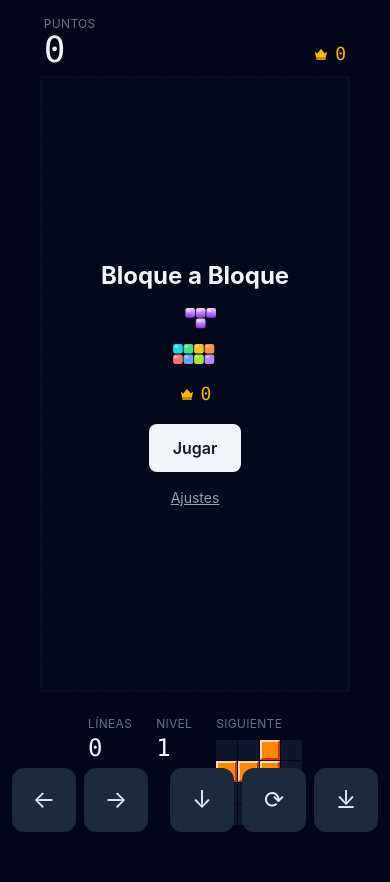
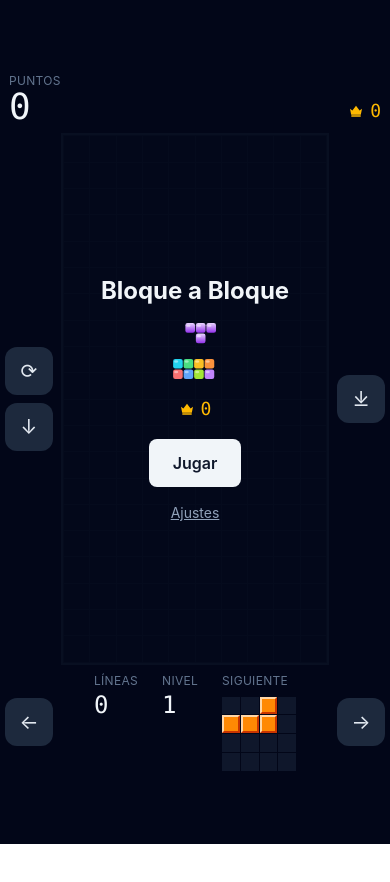
Before and after one commit to Calikane13/tetris, a React (Vite) app: page / in a window 390 px wide. Shown: the top 882 px of the page. After the commit the page ends 844 px from the top, so only its background shows below. Built offline with nearby package versions, Linux system fonts and the light colour scheme.

Commit message:
Arreglar disposicion en movil: botones a los lados y HUD visible

```diff
--- a/src/App.tsx
+++ b/src/App.tsx
@@ -10,7 +10,12 @@ import { Logo } from './components/Logo';
 import { Overlay, OverlayButton } from './components/Overlay';
 import { ScoreBar } from './components/ScoreBar';
 import { SettingsPanel } from './components/SettingsPanel';
-import { TouchControls } from './components/TouchControls';
+import {
+  TouchMoveLeft,
+  TouchMoveRight,
+  TouchSideLeft,
+  TouchSideRight,
+} from './components/TouchControls';
 import { useGameLoop } from './hooks/useGameLoop';
 import { useKeyboard } from './hooks/useKeyboard';
 import { useGameStore } from './store/useGameStore';
@@ -45,10 +50,19 @@ function App() {
   }, []);
 
   return (
-    <main className="flex min-h-dvh items-center justify-center bg-slate-950 p-4 pb-32 md:pb-4">      <div className="flex flex-col items-center gap-6 md:flex-row md:items-start md:gap-10">
-        {/* La barra de puntuación va sobre el tablero y comparte su ancho. */}
-        <div className="flex flex-col gap-2">
+    // h-dvh y overflow-hidden en lugar de min-h-dvh: en móvil no debe haber
+    // nada que desplazar. Si la página puede moverse, el contenido acaba
+    // deslizándose bajo los botones y el HUD se pierde de vista.
+    <main className="flex h-dvh items-center justify-center overflow-hidden bg-slate-950 p-2 md:p-4">
+      <div className="flex w-full flex-col items-center gap-3 md:w-auto md:flex-row md:items-start md:gap-10">
+        <div className="flex flex-col items-stretch gap-2">
           <ScoreBar />
+
+          {/* Fila del tablero: girar y bajar a su izquierda, caída rápida a su
+              derecha. En escritorio los botones no se muestran y solo queda el
+              tablero. */}
+          <div className="flex items-center justify-center gap-2">
+            <TouchSideLeft />
 
             {/* relative para que las capas se posicionen sobre el tablero */}
             <div className="relative">
@@ -70,12 +84,8 @@ function App() {
 
               {!showSettings && status === 'menu' && (
                 <Overlay title="Bloque a Bloque">
-                {/* El logo es más pequeño en móvil para que el menú entero
-                    quepa sin desplazamiento a 320x568 (requisito C30). */}
                   <Logo size={56} className="md:hidden" />
                   <Logo size={88} className="hidden md:block" />
-
-
 
                   {/* El récord se ve antes de empezar (requisito C27). */}
                   <div className="flex items-center gap-1.5 text-amber-400">
@@ -144,13 +154,23 @@ function App() {
                 </Overlay>
               )}
             </div>
+
+            <TouchSideRight />
           </div>
 
+          {/* Fila inferior, solo en móvil: mover a la izquierda en un extremo,
+              mover a la derecha en el otro, y el HUD entre los dos. */}
+          <div className="flex items-center justify-between gap-2 md:hidden">
+            <TouchMoveLeft />
+            <Hud />
+            <TouchMoveRight />
+          </div>
+        </div>
+
+        {/* En escritorio el HUD va en su columna lateral de siempre. */}
+        <div className="hidden md:block">
           <Hud />
         </div>
-
-      <div className="fixed inset-x-0 bottom-0 p-3 md:hidden">
-        <TouchControls />
       </div>
 
       <LiveRegion />
--- a/src/components/TouchControls.tsx
+++ b/src/components/TouchControls.tsx
@@ -3,8 +3,11 @@
 // Se usan eventos pointer en lugar de touch porque funcionan igual con dedo,
 // ratón y lápiz, y así hay un solo camino de código.
 //
-// La repetición al mantener pulsado replica la del teclado: una pausa inicial
-// y después repeticiones rápidas.
+// Se exportan en tres grupos porque van repartidos por la pantalla en vez de
+// juntos en una barra: girar y bajar pegados al lado izquierdo del tablero,
+// caída rápida al derecho, y los de mover en la fila de abajo, uno en cada
+// extremo. Así ningún botón se solapa con el tablero ni con el HUD, y los
+// pulgares caen de forma natural sobre los de mover, que son los más usados.
 
 import { useEffect, useRef } from 'react';
 import { REPEAT_DELAY, REPEAT_INTERVAL } from '../engine/constants';
@@ -54,32 +57,55 @@ function TouchButton({ label, symbol, onPress, repeat = false }: TouchButtonProp
       onPointerUp={stop}
       onPointerLeave={stop}
       onPointerCancel={stop}
-      className="flex h-16 w-16 touch-none select-none items-center justify-center rounded-xl bg-slate-800 text-2xl text-slate-200 active:bg-slate-700"
+      className="flex h-12 w-12 shrink-0 touch-none select-none items-center justify-center rounded-xl bg-slate-800 text-xl text-slate-200 active:bg-slate-700"
     >
       {symbol}
     </button>
   );
 }
 
-export function TouchControls() {
-  const moveLeft = useGameStore((state) => state.moveLeft);
-  const moveRight = useGameStore((state) => state.moveRight);
+/** Girar y bajar, al lado izquierdo del tablero. */
+export function TouchSideLeft() {
   const softDrop = useGameStore((state) => state.softDrop);
   const rotateCW = useGameStore((state) => state.rotateCW);
+
+  return (
+    <div className="flex flex-col gap-2 md:hidden">
+      <TouchButton label="Rotar" symbol="⟳" onPress={rotateCW} />
+      <TouchButton label="Bajar" symbol="↓" onPress={softDrop} repeat />
+    </div>
+  );
+}
+
+/** Caída rápida, al lado derecho del tablero. */
+export function TouchSideRight() {
   const hardDrop = useGameStore((state) => state.hardDrop);
 
   return (
-    <div className="flex w-full items-center justify-between gap-2 md:hidden">
-      <div className="flex gap-2">
-        <TouchButton label="Mover a la izquierda" symbol="←" onPress={moveLeft} repeat />
-        <TouchButton label="Mover a la derecha" symbol="→" onPress={moveRight} repeat />
-      </div>
-
-      <div className="flex gap-2">
-        <TouchButton label="Bajar" symbol="↓" onPress={softDrop} repeat />
-        <TouchButton label="Rotar" symbol="⟳" onPress={rotateCW} />
-        <TouchButton label="Caída rápida" symbol="⤓" onPress={hardDrop} />
-      </div>
+    <div className="flex flex-col gap-2 md:hidden">
+      <TouchButton label="Caída rápida" symbol="⤓" onPress={hardDrop} />
     </div>
   );
 }
+
+/** Mover a la izquierda, en el extremo izquierdo de la fila inferior. */
+export function TouchMoveLeft() {
+  const moveLeft = useGameStore((state) => state.moveLeft);
+
+  return (
+    <div className="md:hidden">
+      <TouchButton label="Mover a la izquierda" symbol="←" onPress={moveLeft} repeat />
+    </div>
+  );
+}
+
+/** Mover a la derecha, en el extremo derecho de la fila inferior. */
+export function TouchMoveRight() {
+  const moveRight = useGameStore((state) => state.moveRight);
+
+  return (
+    <div className="md:hidden">
+      <TouchButton label="Mover a la derecha" symbol="→" onPress={moveRight} repeat />
+    </div>
+  );
+}
--- a/src/index.css
+++ b/src/index.css
@@ -1,9 +1,29 @@
 @import "tailwindcss";
 
 :root {
-  /* Tamaño de celda. Se adapta al ancho y al alto de la pantalla para que el
-     tablero entero quepa sin medir nada desde JavaScript. */
-  --cell: min(8vw, 3.5vh, 30px);
+  /*
+    Tamaño de celda.
+
+    El tablero tiene 20 filas, así que su altura es 20 veces este valor. En
+    móvil no está solo en pantalla: comparte sitio con la barra de puntuación
+    arriba y el HUD debajo, y los botones ocupan los laterales.
+
+    Por eso el límite vertical es 3vh y no más: 20 filas x 3vh son 60vh, lo que
+    deja un 40% de la pantalla para todo lo demás. Con valores mayores el
+    tablero se comía la pantalla entera y el HUD quedaba fuera o tapado.
+
+    El límite horizontal, 9vw, permite que en pantallas estrechas el tablero
+    llegue al 90% del ancho, ya que los botones han pasado a los lados y no
+    compiten por el alto.
+  */
+  --cell: min(9vw, 3vh, 30px);
+}
+
+/* En escritorio sobra espacio, así que la celda puede crecer. */
+@media (min-width: 768px) {
+  :root {
+    --cell: min(4vw, 3.5vh, 30px);
+  }
 }
 
 /* Evita que un gesto sobre el tablero desplace la página en móvil. */
@@ -80,16 +100,11 @@ body {
 }
 
 /*
-  Avisos de nivel y de combo (reglas R36, requisitos V27-V29 y C11-C16).
+  Avisos de nivel y de combo (regla R36, requisitos V27-V29 y C11-C16).
 
   Mismo patrón para los dos: un destello de color que cubre el tablero, y el
   cartel entrando con un rebote de escala. Cambia el color: cian para el nivel,
   amarillo para el combo.
-
-  Todo dentro de la consulta "no-preference": quien tenga activada la reducción
-  de movimiento ve los carteles aparecer y desaparecer sin desplazamiento,
-  escala ni destello. No hace falta anularlo después, porque nunca llega a
-  aplicarse.
 */
 @media (prefers-reduced-motion: no-preference) {
   .level-up-banner,
@@ -168,9 +183,6 @@ body {
   sensibilidad al movimiento. Se anulan las transiciones y animaciones
   decorativas; la caída de las piezas no se toca, porque es el juego en sí y no
   un adorno.
-
-  Los barridos y el apagado se convierten en estados fijos: el resultado visual
-  final es el mismo, pero sin transición (requisitos V3 y C16).
 */
 @media (prefers-reduced-motion: reduce) {
   *,
```
Lines whose indentation alone changed are shown as unchanged.
